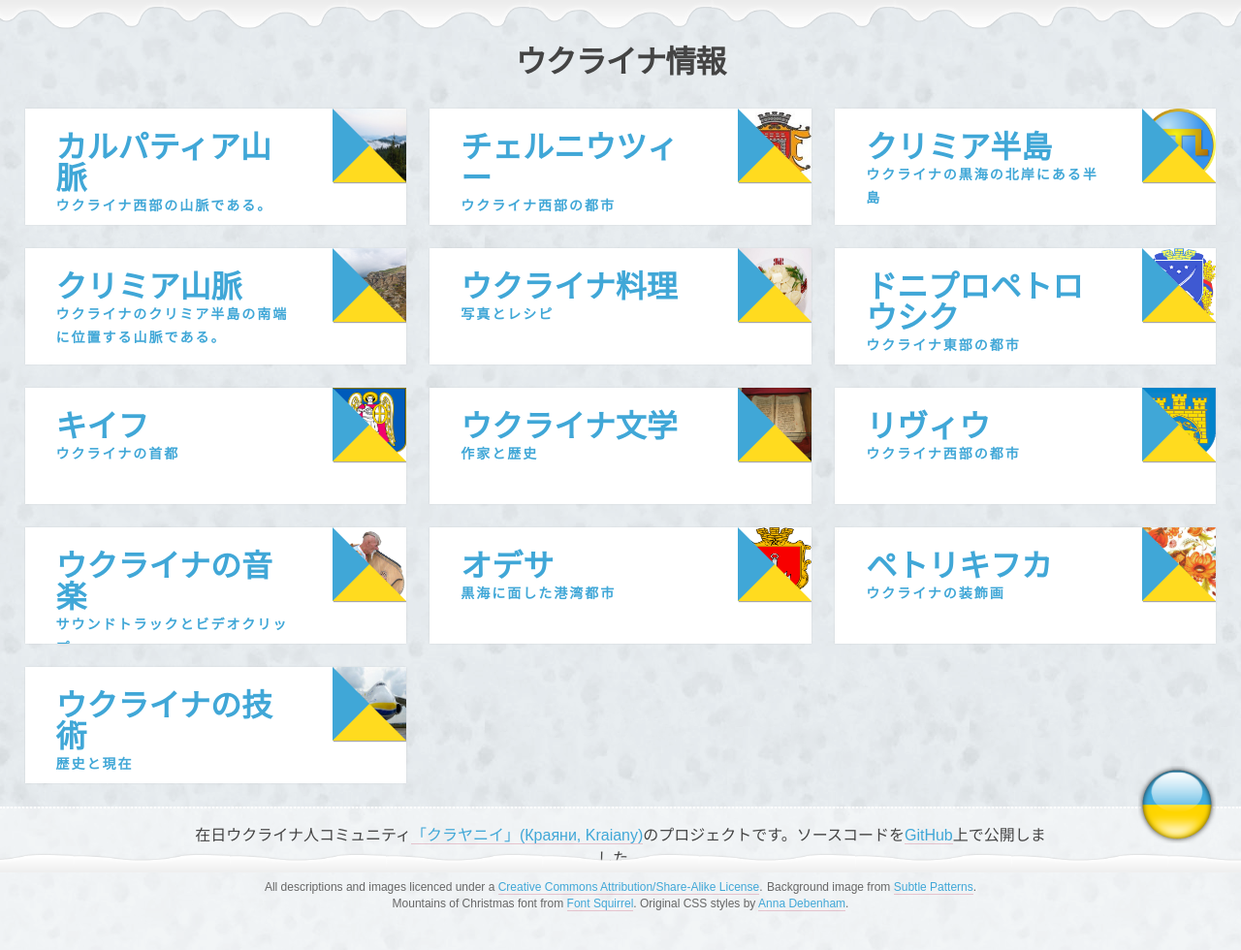
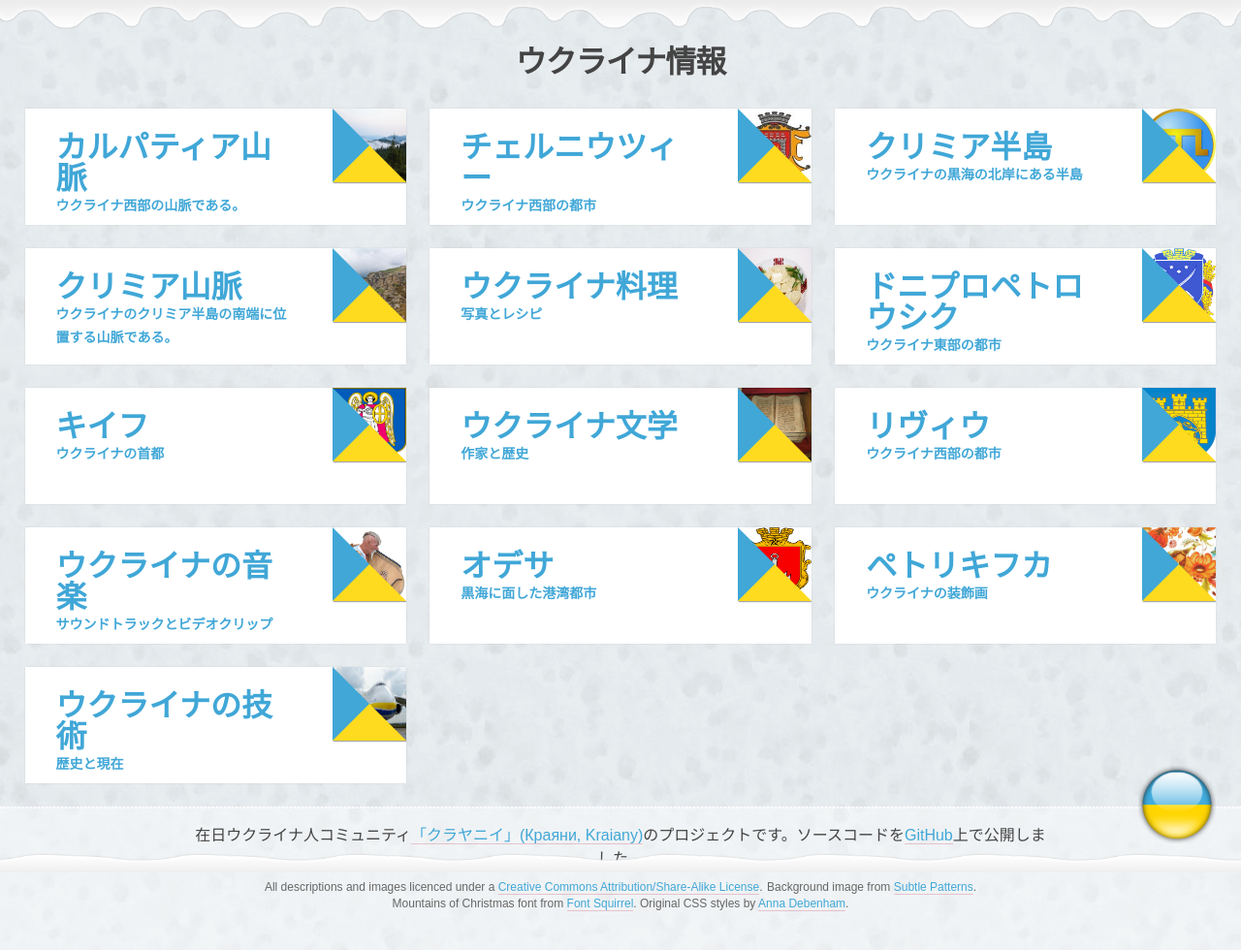
Before and after one commit to Kraiany/ukraine-info, a Jekyll site: the page built from index.md, in a window 1280 px wide. Shown: the whole page at 97% size. Built offline with Jekyll 4.4.1, drawn with Linux system fonts in a browser that asks for light colours; Markdown is read by kramdown in place of the engine named in the settings.

Commit message:
Fixed rendering for macboook

```diff
--- a/css/main.css
+++ b/css/main.css
@@ -77,7 +77,7 @@ article-desc {
 	font-size: 0.875em; /* 14px */
 	line-height: 1.1429; /* 16px */
 	text-transform: uppercase;
-	letter-spacing: 0.1429em; /* 2px */
+	letter-spacing: 0em; /* 2px */
 	margin: 0.5em 0 1em;
    -webkit-font-smoothing: antialiased;
     }
```
